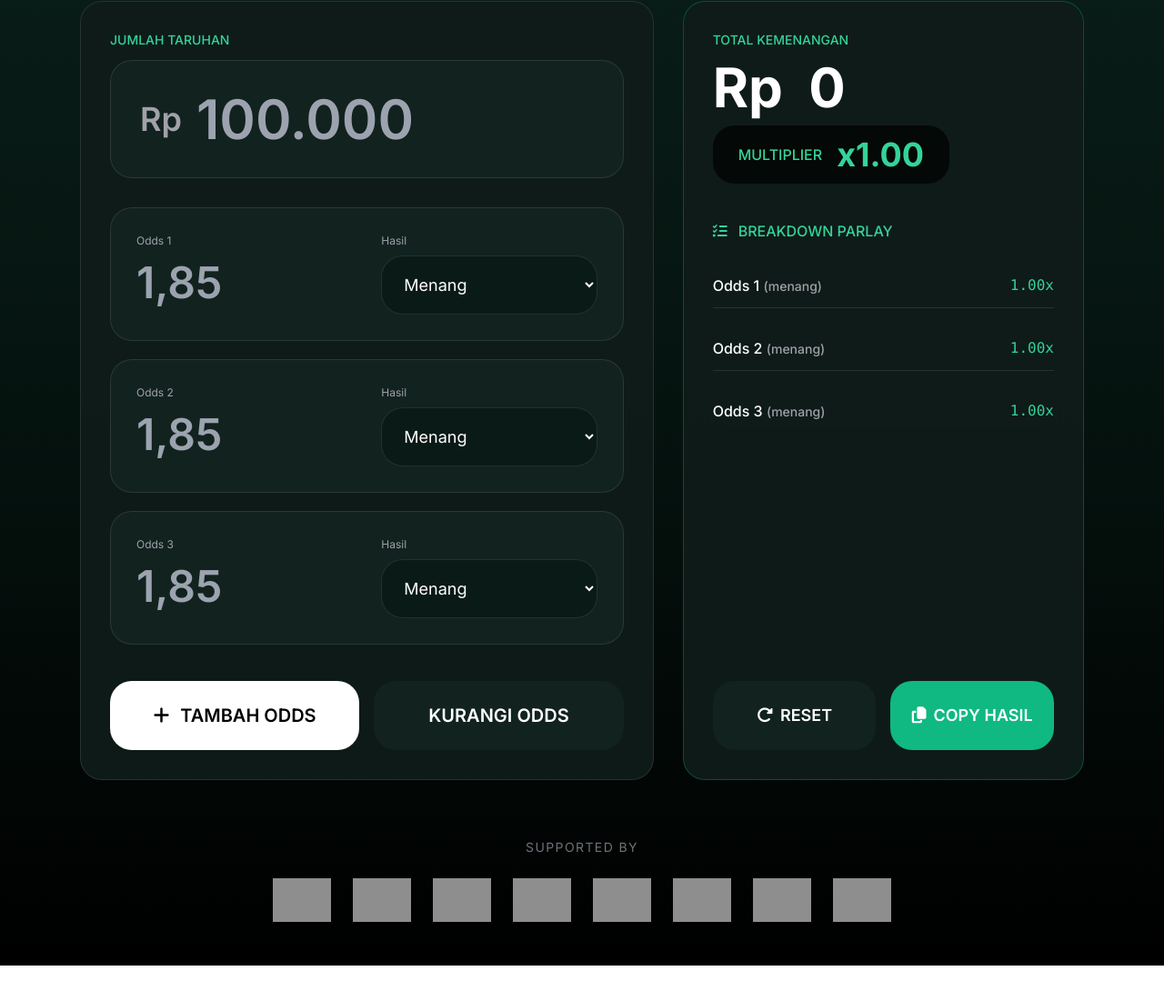
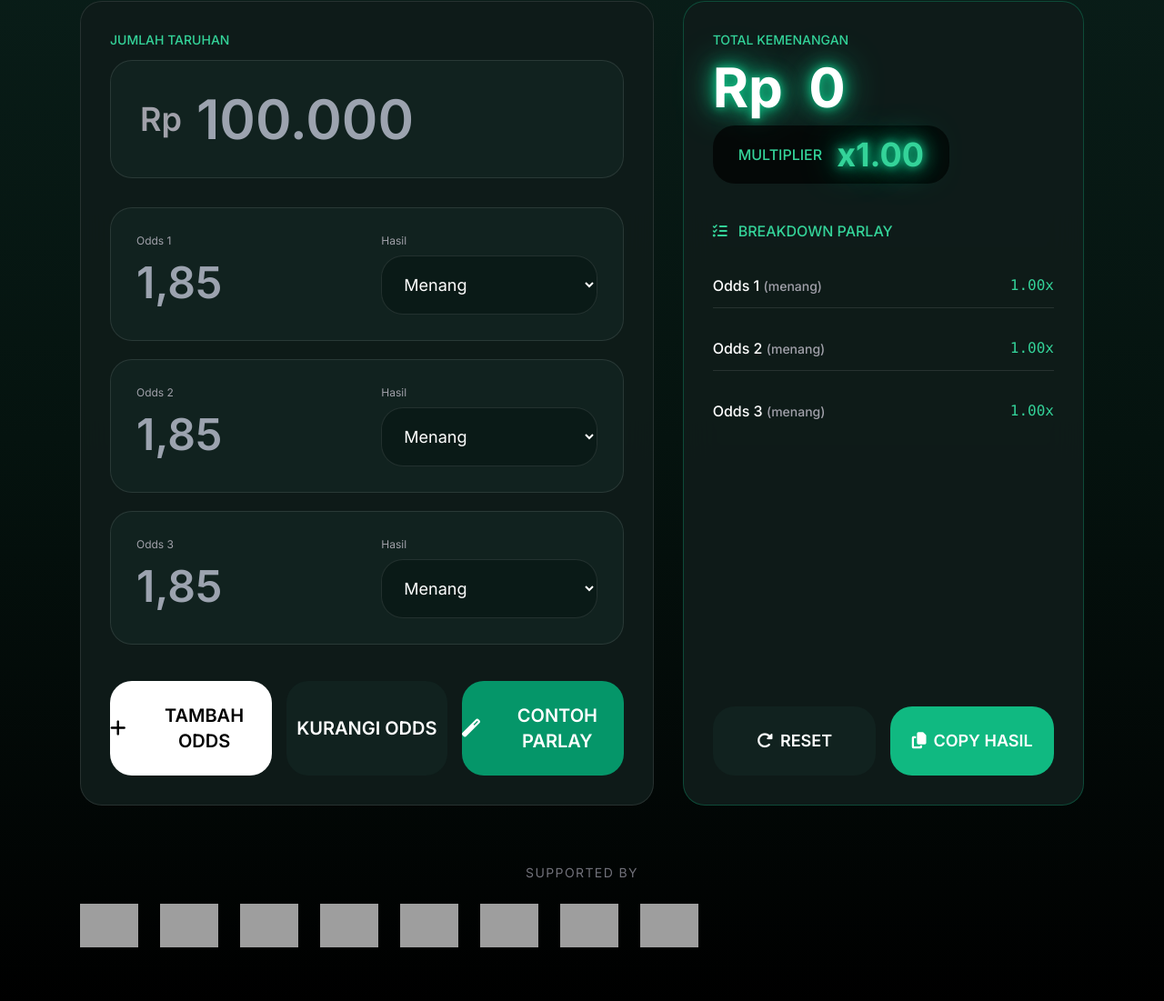
Before and after one commit to ferryad98-dev/Kalkulator-Parlay, a plain HTML site: page index.html in a window 1280 px wide. Shown: the part 143-1244 px from the top of the page at 91% size. Before the commit the page ends 1205 px from the top, so only its background shows below. Drawn offline with nearby package versions, Linux system fonts and the light colour scheme; grey boxes are pictures that could not be loaded.

Commit message:
Update index.html

```diff
--- a/index.html
+++ b/index.html
@@ -11,6 +11,22 @@
         body { font-family: 'Inter', sans-serif; }
         .title-font { font-family: 'Space Grotesk', sans-serif; }
         .glass { background: rgba(15, 28, 26, 0.95); backdrop-filter: blur(20px); }
+
+        /* Neon Glow */
+        .neon-text {
+            text-shadow:
+            0 0 10px #10b981,
+            0 0 20px #10b981,
+            0 0 40px #10b981;
+        }
+
+        /* Horizontal Scroll Banner */
+        .banner-scroll {
+            scrollbar-width: none;
+        }
+        .banner-scroll::-webkit-scrollbar {
+            display: none;
+        }
     </style>
 </head>
 <body class="bg-gradient-to-b from-[#0a1f1a] via-[#05130f] to-black text-white min-h-screen">
@@ -33,17 +49,17 @@
         <!-- LEFT CARD -->
         <div class="lg:col-span-7 glass border border-white/10 rounded-3xl p-8">
 
-            <!-- Jumlah Taruhan (SEKARANG KOSONG) -->
+            <!-- Jumlah Taruhan -->
             <div class="mb-8">
                 <label class="text-emerald-400 text-sm font-medium mb-3 block">JUMLAH TARUHAN</label>
                 <div class="bg-[#11221f] border border-white/10 rounded-3xl px-8 py-7 text-6xl font-semibold flex items-center">
                     <span class="text-4xl text-zinc-400 mr-4">Rp</span>
                     <input id="jumlah-taruhan" type="text"
-                           class="bg-transparent outline-none flex-1" placeholder="100.000">
+                           class="bg-transparent outline-none flex-1" placeholder="100.000" autofocus>
                 </div>
             </div>
 
-            <!-- Odds Container (juga kosong) -->
+            <!-- Odds Container -->
             <div id="odds-container" class="space-y-5"></div>
 
             <!-- Buttons -->
@@ -56,6 +72,10 @@
                         class="flex-1 bg-[#11221f] hover:bg-red-600 font-semibold py-6 rounded-3xl text-xl transition-all">
                     KURANGI ODDS
                 </button>
+                <button id="contoh-parlay"
+                        class="flex-1 bg-emerald-600 hover:bg-emerald-500 font-semibold py-6 rounded-3xl text-xl flex items-center justify-center gap-3 transition-all">
+                    <i class="fas fa-magic"></i> CONTOH PARLAY
+                </button>
             </div>
         </div>
 
@@ -66,10 +86,10 @@
                 <!-- Total Kemenangan -->
                 <div>
                     <label class="text-emerald-400 text-sm font-medium mb-3 block">TOTAL KEMENANGAN</label>
-                    <div id="total-kemenangan" class="text-6xl font-bold mb-3">Rp 0</div>
+                    <div id="total-kemenangan" class="text-6xl font-bold mb-3 neon-text">Rp 0</div>
                     <div class="bg-black/70 inline-flex items-center rounded-3xl px-7 py-3 gap-4">
                         <span class="text-emerald-400 font-medium">MULTIPLIER</span>
-                        <span id="multiplier" class="text-4xl font-bold text-emerald-400">x1.00</span>
+                        <span id="multiplier" class="text-4xl font-bold text-emerald-400 neon-text">x1.00</span>
                     </div>
                 </div>
 
@@ -96,18 +116,18 @@
         </div>
     </div>
 
-    <!-- SUPPORTED BY -->
+    <!-- SUPPORTED BY - Horizontal Scroll -->
     <div class="mt-16 text-center">
         <p class="text-zinc-500 text-sm tracking-widest mb-6">SUPPORTED BY</p>
-        <div class="flex flex-wrap justify-center items-center gap-6 opacity-90">
-            <img src="https://bas3data.xyz/assets/Image/Brand/Logo/banneratas_dewapoker_dewapoker_gif_720x89.gif" alt="Dewapoker" class="h-12">
-            <img src="https://bas3data.xyz/assets/Image/Brand/Logo/banneratas_poker88_POKER88_Banners_2.gif" alt="Poker88" class="h-12">
-            <img src="https://bas3data.xyz/assets/Image/Brand/Logo/banneratas_dominobet_dominobet_gif_720x89.gif" alt="Dominobet" class="h-12">
-            <img src="https://bas3data.xyz/assets/Image/Brand/Logo/banneratas_nagapoker_nagapoker-gift.gif" alt="Nagapoker" class="h-12">
-            <img src="https://bas3data.xyz/assets/Image/Brand/Logo/banneratas_lapak303_lapak303_gif_720x89.gif" alt="Lapak303" class="h-12">
-            <img src="https://bas3data.xyz/assets/Image/Brand/Logo/banneratas_kartupoker_kartupoker_gif_720x89.gif" alt="Kartupoker" class="h-12">
-            <img src="https://bas3data.xyz/assets/Image/Brand/Logo/banneratas_domino88_domino88_gif_720x89.gif" alt="Domino88" class="h-12">
-            <img src="https://bas3data.xyz/assets/Image/Brand/Logo/banneratas_remipoker_remipoker_gif_720x89.gif" alt="Remipoker" class="h-12">
+        <div class="banner-scroll flex overflow-x-auto gap-6 pb-4 snap-x snap-mandatory scroll-smooth">
+            <img src="https://bas3data.xyz/assets/Image/Brand/Logo/banneratas_dewapoker_dewapoker_gif_720x89.gif" alt="Dewapoker" class="h-12 flex-shrink-0 snap-center">
+            <img src="https://bas3data.xyz/assets/Image/Brand/Logo/banneratas_poker88_POKER88_Banners_2.gif" alt="Poker88" class="h-12 flex-shrink-0 snap-center">
+            <img src="https://bas3data.xyz/assets/Image/Brand/Logo/banneratas_dominobet_dominobet_gif_720x89.gif" alt="Dominobet" class="h-12 flex-shrink-0 snap-center">
+            <img src="https://bas3data.xyz/assets/Image/Brand/Logo/banneratas_nagapoker_nagapoker-gift.gif" alt="Nagapoker" class="h-12 flex-shrink-0 snap-center">
+            <img src="https://bas3data.xyz/assets/Image/Brand/Logo/banneratas_lapak303_lapak303_gif_720x89.gif" alt="Lapak303" class="h-12 flex-shrink-0 snap-center">
+            <img src="https://bas3data.xyz/assets/Image/Brand/Logo/banneratas_kartupoker_kartupoker_gif_720x89.gif" alt="Kartupoker" class="h-12 flex-shrink-0 snap-center">
+            <img src="https://bas3data.xyz/assets/Image/Brand/Logo/banneratas_domino88_domino88_gif_720x89.gif" alt="Domino88" class="h-12 flex-shrink-0 snap-center">
+            <img src="https://bas3data.xyz/assets/Image/Brand/Logo/banneratas_remipoker_remipoker_gif_720x89.gif" alt="Remipoker" class="h-12 flex-shrink-0 snap-center">
         </div>
     </div>
 </div>
@@ -124,6 +144,7 @@
     const kurangiBtn = document.getElementById('kurangi-odds')
     const resetBtn = document.getElementById('reset')
     const copyBtn = document.getElementById('copy-result')
+    const contohBtn = document.getElementById('contoh-parlay')
 
     let oddsCount = 3
 
@@ -137,6 +158,25 @@
 
     function formatRibuan(value) {
         return value.replace(/\B(?=(\d{3})+(?!\d))/g, ".")
+    }
+
+    function countUp(element, target, duration = 800) {
+        let start = 0
+        const startTime = performance.now()
+
+        function animate(currentTime) {
+            const elapsed = currentTime - startTime
+            const progress = Math.min(elapsed / duration, 1)
+            const value = Math.floor(progress * target)
+            element.textContent = formatRupiah(value)
+
+            if (progress < 1) {
+                requestAnimationFrame(animate)
+            } else {
+                element.textContent = formatRupiah(target)
+            }
+        }
+        requestAnimationFrame(animate)
     }
 
     function createOddRow(index) {
@@ -203,16 +243,18 @@
 
         const total = kalah ? 0 : jumlah * totalMultiplier
 
-        totalKemenanganEl.textContent = formatRupiah(total)
+        // Count-up animation
+        countUp(totalKemenanganEl, total)
         multiplierEl.textContent = `x${totalMultiplier.toFixed(2)}`
         breakdownEl.innerHTML = breakdownHTML || '<p class="text-zinc-400 italic text-center py-8">Isi jumlah taruhan & odds untuk melihat hasil</p>'
     }
 
+    // Event listeners
     tambahBtn.addEventListener('click', () => { oddsCount++; renderOdds() })
     kurangiBtn.addEventListener('click', () => { if (oddsCount > 1) { oddsCount--; renderOdds() } })
 
     resetBtn.addEventListener('click', () => {
-        jumlahTaruhanInput.value = ''          // kosongkan jumlah taruhan
+        jumlahTaruhanInput.value = ''
         oddsCount = 3
         renderOdds()
     })
@@ -223,6 +265,20 @@
             copyBtn.innerHTML = `✅ COPIED!`
             setTimeout(() => { copyBtn.innerHTML = `<i class="fas fa-copy"></i> COPY HASIL` }, 2000)
         })
+    })
+
+    // Contoh Parlay
+    contohBtn.addEventListener('click', () => {
+        jumlahTaruhanInput.value = '100000'
+        oddsCount = 3
+        renderOdds()
+
+        // Isi contoh odds
+        setTimeout(() => {
+            const oddsInputs = oddsContainer.querySelectorAll('.odds')
+            oddsInputs.forEach(input => input.value = '1,85')
+            calculateParlay()
+        }, 100)
     })
 
     function addListeners() {
```
